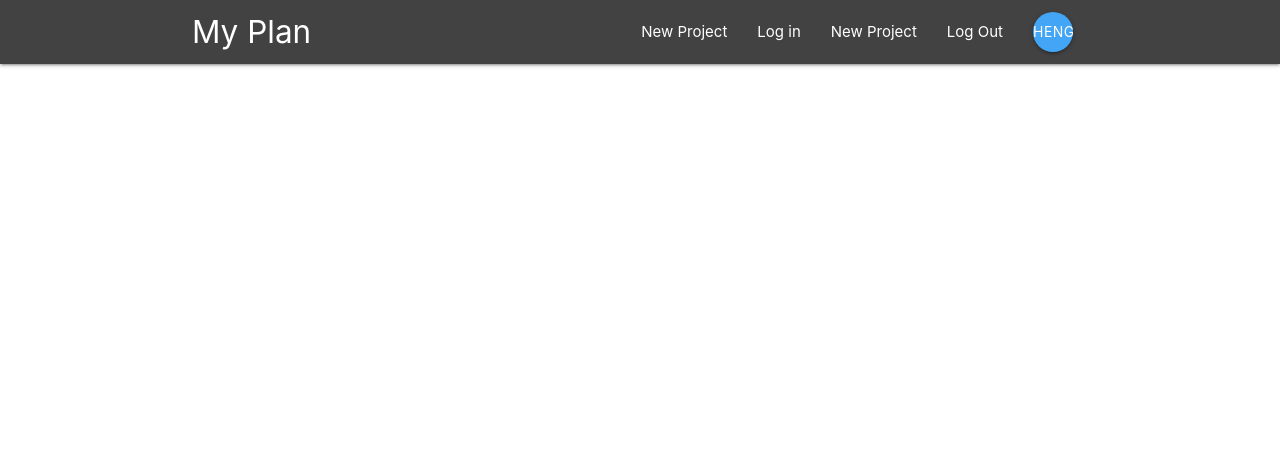
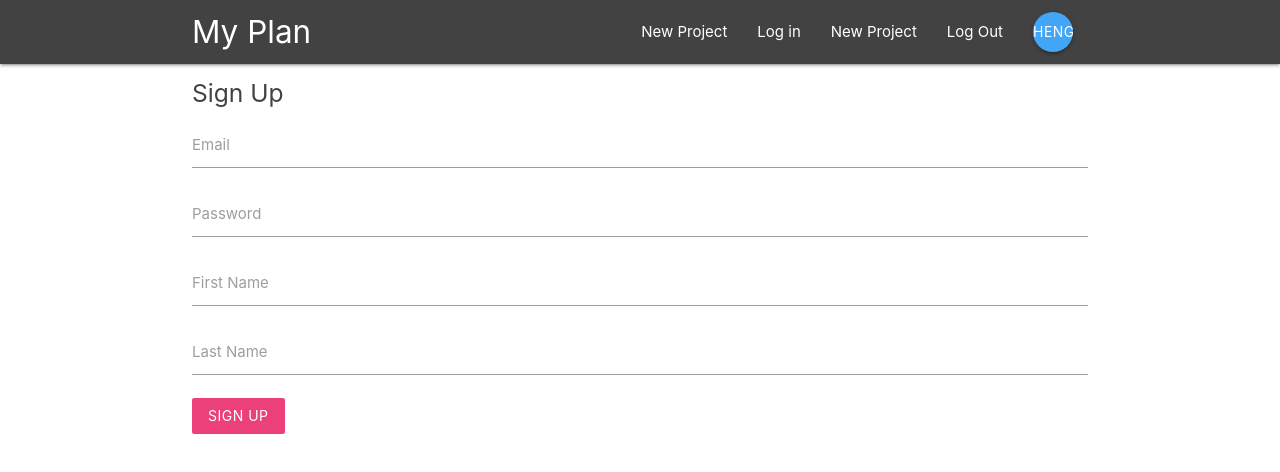
Before and after one commit to jhengy/react-redux-firebase-app, a React (Create React App) app in the folder myplan/: page /signup in a window 1280 px wide. Shown: the top 472 px of the page. Built offline with nearby package versions, Linux system fonts and the light colour scheme.

Commit message:
Sign up component
1. template
2. state manipulation logic
3. link to the route

```diff
--- a/myplan/src/App.js
+++ b/myplan/src/App.js
@@ -4,6 +4,7 @@
 import DashBoard from "./components/dashboard/Dashboard"
 import ProjectDetails from './components/projects/ProjectDetails'
 import SignIn from './components/auth/Signin'
+import Signup from "./components/auth/SignUp";
 
 function App() {
   // note that app is separated into Navbar and body page where the body page are different routed components
@@ -15,6 +16,7 @@
           <Route exact path='/' component={DashBoard} />
           <Route path='/projects/:id' component={ProjectDetails}/>
           <Route path='/signin' component={SignIn}/>
+          <Route path='/signup' component={Signup}/>
         </Switch>
       </div>
     </BrowserRouter>
--- a/myplan/src/components/auth/SignUp.js
+++ b/myplan/src/components/auth/SignUp.js
@@ -0,0 +1,61 @@
+import React, { Component } from 'react'
+
+/**
+ * 1. create the template with email, password inputs and button element
+ * 2. create states and update state using event handler
+ */
+class Signup extends Component {
+  state = {
+    email: '',
+    password: '',
+    firstName: '',
+    LastName:''
+  }
+
+  handleChange = (e) => {
+    // console.log(e)
+    this.setState({
+      // this is why we set id of input fields to be their name
+      [e.target.id]: e.target.value
+    })
+  }
+
+  handleSubmit = (e) => {
+    // console.log(e)
+    e.preventDefault()
+    console.log(this.state)
+  }
+
+  render() {
+    return (
+      <div className="container">
+        <form onSubmit={this.handleSubmit} className="white">
+          <h5 className="grey-text text-darken-3">Sign Up</h5>
+          <div className="input-field">
+            <label htmlFor="email">Email</label>
+            <input type="email" id="email" onChange={this.handleChange}/>
+          </div>
+          <div className="input-field">
+            <label htmlFor="password">Password</label>
+            <input type="password" id="password" onChange={this.handleChange}/>
+          </div>
+          <div className="input-field">
+            <label htmlFor="firstName">First Name</label>
+            <input type="text" id="firstName" onChange={this.handleChange}/>
+          </div>
+          <div className="input-field">
+            <label htmlFor="lastName">Last Name</label>
+            <input type="text" id="lastName" onChange={this.handleChange}/>
+          </div>
+          <div className="input-field">
+            <button className="btn pink lighten-1 z-depth-0">
+              Sign Up
+            </button>
+          </div>
+        </form>
+      </div>
+    )
+  }
+}
+
+export default Signup
```
